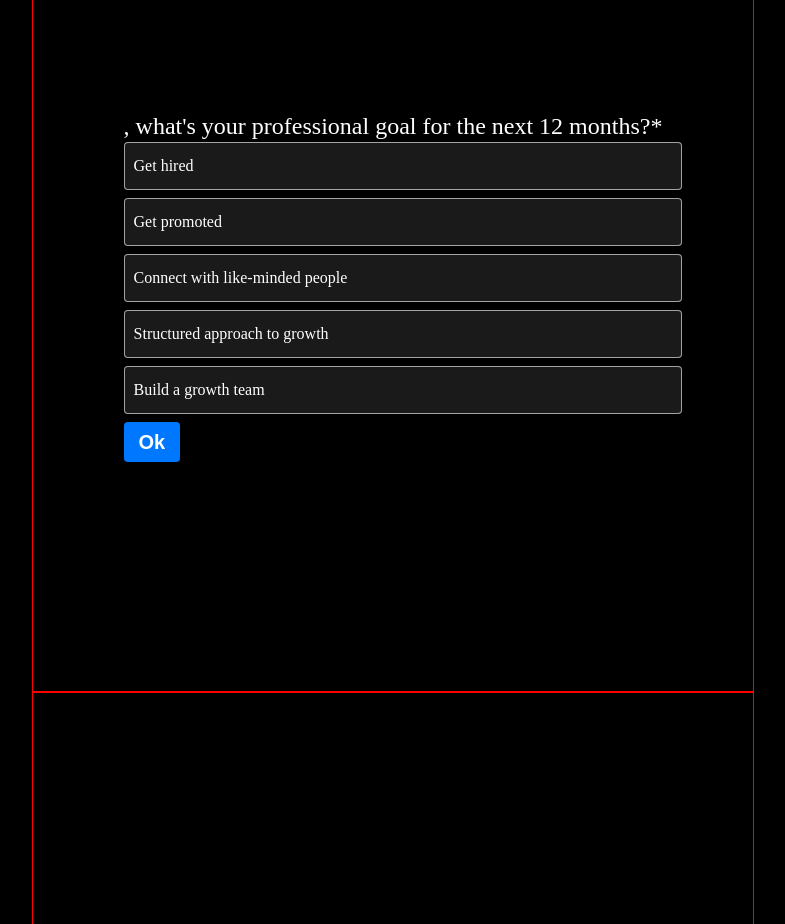
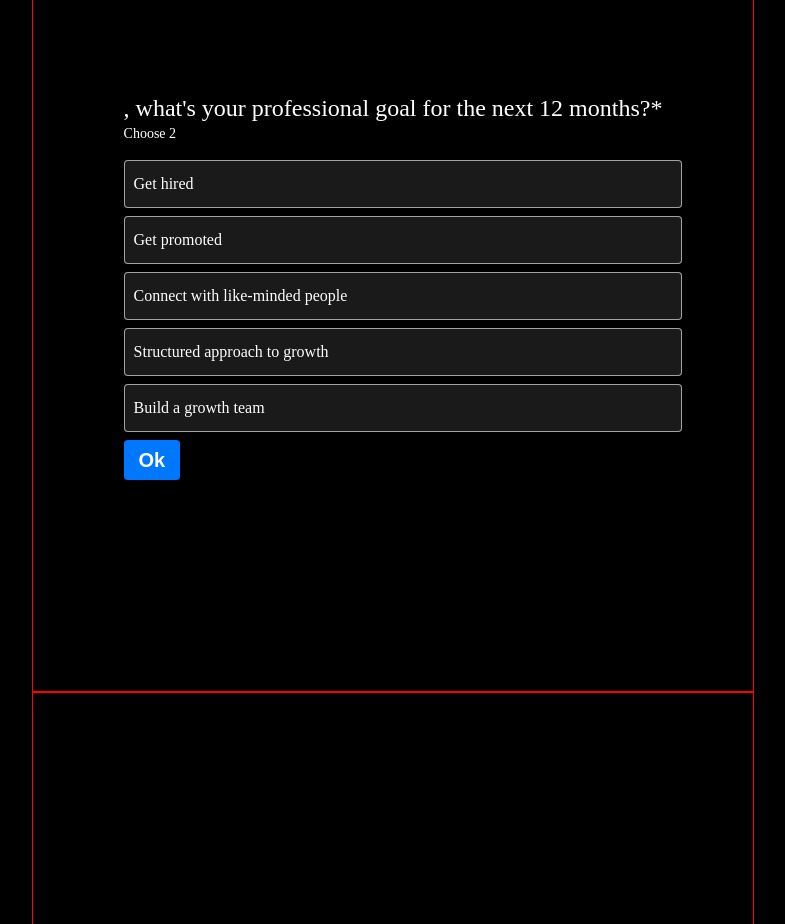
Before and after one commit to casperfernandes/Typeform, a React app: page / in a window 1280 px wide. Shown: the part 4120-5044 px from the top of the page, without its empty margins (247-1032 px from the left). Built offline with nearby package versions, Linux system fonts and the light colour scheme; no server answers.

Commit message:
Field validations and progress bar changes handled

```diff
--- a/src/components/CustomCheckbox.jsx
+++ b/src/components/CustomCheckbox.jsx
@@ -1,5 +1,6 @@
-import { useEffect, useState } from 'react';
+import { useContext, useEffect, useRef, useState } from 'react';
 import styled from 'styled-components';
+import { appContext } from '../appContext/AppProvider';
 
 const Wrapper = styled.div`
   color: white;
@@ -71,16 +72,46 @@ function CustomCheckbox(props) {
     onFieldChange,
     options = [],
     isFieldInView,
-    allowSelectionCount
+    requiredSelectionCount,
+    setError
   } = props;
+
+  const {
+    state: { fieldsViewedWithValue },
+    dispatch
+  } = useContext(appContext);
 
   const [checkedValues, setCheckedValues] = useState(fieldValue || defaultValue);
 
-  const isDisableOptions = checkedValues?.length === allowSelectionCount;
+  const modifyProgressBarRef = useRef(true);
+
+  const isDisableOptions = checkedValues?.length === requiredSelectionCount;
 
   useEffect(() => {
     onFieldChange({ [fieldName]: [...checkedValues] });
   }, [checkedValues, fieldName]);
+
+  useEffect(() => {
+    if (isFieldInView) {
+      // Only if element is in view, modify progress bar
+      // Ref used to prevent multiple useEffect calls because of fieldsViewedWithValue being updated
+      if (!checkedValues?.length && fieldsViewedWithValue && !modifyProgressBarRef.current) {
+        dispatch({
+          type: 'setFieldsViewedWithValue',
+          payload: fieldsViewedWithValue - 1
+        });
+
+        modifyProgressBarRef.current = true;
+      } else if (checkedValues?.length && modifyProgressBarRef.current) {
+        dispatch({
+          type: 'setFieldsViewedWithValue',
+          payload: fieldsViewedWithValue + 1
+        });
+
+        modifyProgressBarRef.current = false;
+      }
+    }
+  }, [isFieldInView, checkedValues, fieldsViewedWithValue, dispatch]);
 
   function handleCheckboxChange(event) {
     const isChecked = event.target.checked;
@@ -95,15 +126,17 @@ function CustomCheckbox(props) {
         return updated;
       });
     }
+
+    setError(false);
   }
 
   function renderSelectionsRemaining() {
     if (!checkedValues?.length) {
-      return `Choose ${allowSelectionCount}`;
+      return `Choose ${requiredSelectionCount}`;
     }
 
-    if (checkedValues?.length < allowSelectionCount) {
-      return `Choose ${allowSelectionCount - checkedValues.length} more`;
+    if (checkedValues?.length < requiredSelectionCount) {
+      return `Choose ${requiredSelectionCount - checkedValues.length} more`;
     }
 
     return '';
@@ -111,13 +144,12 @@ function CustomCheckbox(props) {
 
   return (
     <Wrapper>
-      {allowSelectionCount > 1 ? <div className="remaining-selection">{renderSelectionsRemaining()}</div> : null}
+      {requiredSelectionCount > 1 ? <div className="remaining-selection">{renderSelectionsRemaining()}</div> : null}
 
       <div>
         {options.map(item => {
           const { label, value } = item;
           const isChecked = checkedValues.includes(value);
-          console.log(label, isChecked);
 
           return (
             <div key={`${label}_${value}}`} className="option">
--- a/src/components/CustomInputField.jsx
+++ b/src/components/CustomInputField.jsx
@@ -4,7 +4,7 @@ import { useContext, useRef, useState } from 'react';
 import { appContext } from '../appContext/AppProvider';
 
 function CustomInputField(props) {
-  const { fieldName, fieldValue = '', defaultValue, onFieldChange, isFieldInView } = props;
+  const { fieldName, fieldValue = '', defaultValue, onFieldChange, isFieldInView, error, setError } = props;
 
   const {
     state: { fieldsViewedWithValue },
@@ -31,12 +31,14 @@ function CustomInputField(props) {
           type: 'setFieldsViewedWithValue',
           payload: fieldsViewedWithValue - 1
         });
+
         modifyProgressBarRef.current = true;
       } else if (textValue && modifyProgressBarRef.current) {
         dispatch({
           type: 'setFieldsViewedWithValue',
           payload: fieldsViewedWithValue + 1
         });
+
         modifyProgressBarRef.current = false;
       }
     }
@@ -45,6 +47,7 @@ function CustomInputField(props) {
   function handleInputChange(event) {
     const value = event.target.value;
     onFieldChange({ [event.target.name]: value });
+    setError('');
     setTextValue(value);
   }
 
--- a/src/containers/FieldSection.jsx
+++ b/src/containers/FieldSection.jsx
@@ -2,41 +2,27 @@ import { FIELD_TYPE, STORAGE_KEYS } from '../constants/Miscellaneous';
 
 import { getFromLocalStorage, setToLocalStorage } from '../services/StorageService';
 
+import CustomSelectDropdown from '../components/CustomSelectDrowdown';
+import CustomPhoneField from '../components/CustomPhoneField';
 import CustomInputField from '../components/CustomInputField';
-import CustomSelectDropdown from '../components/CustomSelectDrowdown';
+import CustomCheckbox from '../components/CustomCheckbox';
+import ErrorComponent from '../components/ErrorComponent';
 import SubmitButton from '../components/SubmitButton';
-import { useState } from 'react';
-import CustomCheckbox from '../components/CustomCheckbox';
-import CustomPhoneField from '../components/CustomPhoneField';
 
 function FieldSection(props) {
   const {
     isFieldInView,
-    onSubmit,
-    formDetails: {
-      fieldName,
-      fieldType,
-      defaultValue,
-      options,
-      buttonText,
-      helperText,
-      allowOnlyNumbers,
-      allowSelectionCount,
-      countries
-    }
+    error,
+    setError,
+    handleSubmit,
+    formDetails: { fieldName, fieldType, defaultValue, options, buttonText, helperText, requiredSelectionCount, countries }
   } = props;
-
-  const [error, setError] = useState('');
 
   const formValue = getFromLocalStorage(STORAGE_KEYS.form);
   const fieldValue = formValue?.[fieldName];
 
   function onFieldChange(updatedValue) {
     setToLocalStorage(STORAGE_KEYS.form, { ...formValue, ...updatedValue });
-  }
-
-  function handleSubmit() {
-    onSubmit();
   }
 
   function renderField() {
@@ -49,7 +35,6 @@ function FieldSection(props) {
             defaultValue={defaultValue}
             onFieldChange={onFieldChange}
             isFieldInView={isFieldInView}
-            allowOnlyNumbers={allowOnlyNumbers}
             error={error}
             setError={setError}
           />
@@ -64,7 +49,7 @@ function FieldSection(props) {
             defaultValue={defaultValue}
             onFieldChange={onFieldChange}
             isFieldInView={isFieldInView}
-            onSubmit={onSubmit}
+            handleSubmit={handleSubmit}
             error={error}
             setError={setError}
           />
@@ -78,7 +63,8 @@ function FieldSection(props) {
             defaultValue={defaultValue}
             onFieldChange={onFieldChange}
             options={options}
-            allowSelectionCount={allowSelectionCount}
+            requiredSelectionCount={requiredSelectionCount}
+            handleSubmit={handleSubmit}
             isFieldInView={isFieldInView}
             error={error}
             setError={setError}
@@ -108,7 +94,11 @@ function FieldSection(props) {
     <>
       {renderField()}
 
-      <SubmitButton buttonText={buttonText} helperText={helperText} handleSubmit={handleSubmit} />
+      {error ? (
+        <ErrorComponent message={error} />
+      ) : (
+        <SubmitButton buttonText={buttonText} helperText={helperText} handleSubmit={handleSubmit} />
+      )}
     </>
   );
 }
--- a/src/containers/FormElement.jsx
+++ b/src/containers/FormElement.jsx
@@ -1,5 +1,11 @@
 import { useEffect, useRef, useState } from 'react';
 import styled from 'styled-components';
+
+import { getFromLocalStorage } from '../services/StorageService';
+
+import { isValidField } from '../helpers/formValidation';
+
+import { STORAGE_KEYS } from '../constants/Miscellaneous';
 
 import SubmitButton from '../components/SubmitButton';
 
@@ -31,8 +37,39 @@ function FormElement(props) {
   } = props;
 
   const [isFieldInView, setIsFieldInView] = useState(false);
+  const [error, setError] = useState('');
 
   const fieldRef = useRef(null);
+
+  const isLastField = fieldIndex === lastFieldIndex;
+
+  function onSubmit() {
+    const nextIndex = fieldIndex + 1;
+
+    // Prevent transition once you reach last field
+    if (nextIndex <= lastFieldIndex) {
+      setNextFieldIndex(nextIndex);
+    }
+  }
+
+  function handleSubmit() {
+    const latestForm = getFromLocalStorage(STORAGE_KEYS.form);
+    const currentFieldValue = latestForm?.[fieldName];
+
+    const { isValid, error: errorMessage } = isValidField(currentFieldValue, formDetails);
+
+    if (isValid && !errorMessage) {
+      onSubmit();
+    } else {
+      setError(errorMessage);
+    }
+  }
+
+  function onEnterPressed(event) {
+    if (event.code === 'Enter') {
+      handleSubmit();
+    }
+  }
 
   useEffect(() => {
     // check if current Field is in view
@@ -53,14 +90,15 @@ function FormElement(props) {
     };
   }, []);
 
-  function onSubmit() {
-    const nextIndex = fieldIndex + 1;
-
-    // Prevent transition once you reach last field
-    if (nextIndex <= lastFieldIndex) {
-      setNextFieldIndex(nextIndex);
+  useEffect(() => {
+    if (isFieldInView) {
+      if (!isLastField) {
+        document.addEventListener('keyup', onEnterPressed);
+      }
+    } else {
+      document.removeEventListener('keyup', onEnterPressed);
     }
-  }
+  }, [isFieldInView, isLastField]);
 
   return (
     <>
@@ -70,7 +108,13 @@ function FormElement(props) {
         {description ? <DescriptionWrapper>{description}</DescriptionWrapper> : null}
 
         {fieldName ? (
-          <FieldSection formDetails={formDetails} isFieldInView={isFieldInView} onSubmit={onSubmit} />
+          <FieldSection
+            formDetails={formDetails}
+            isFieldInView={isFieldInView}
+            handleSubmit={handleSubmit}
+            error={error}
+            setError={setError}
+          />
         ) : (
           <SubmitButton buttonText={buttonText} helperText={helperText} handleSubmit={onSubmit} />
         )}
--- /dev/null
+++ b/src/helpers/formValidation.js
@@ -0,0 +1,52 @@
+import { FIELD_TYPE } from '../constants/Miscellaneous';
+
+const isValidEmail = fieldValue => {
+  const emailRegEx =
+    /^(([^<>()[\]\\.,;:\s@\"+]+(\.[^<>()[\]\\.,;:\s@\"+]+)*)|(\".+\"))@((\[[0-9]{1,3}\.[0-9]{1,3}\.[0-9]{1,3}\.[0-9]{1,3}\])|(([a-zA-Z\-0-9]+\.)+[a-zA-Z]{2,}))$/;
+
+  if (emailRegEx.test(fieldValue)) {
+    return { isValid: true, error: '' };
+  }
+
+  return { isValid: false, error: `Hmm... that email doesn't look right` };
+};
+
+export const isValidField = (fieldValue, formDetails) => {
+  const { isRequired = false, isEmail = false, fieldType = '', isPhone = false, requiredSelectionCount } = formDetails || {};
+
+  if (isRequired) {
+    if (fieldValue) {
+      if (isEmail) {
+        return isValidEmail(fieldValue);
+      }
+
+      if (isPhone) {
+        const isPhoneExist = !!(fieldValue?.code && fieldValue?.number);
+
+        if (isPhoneExist) {
+          return { isValid: true, error: '' };
+        }
+
+        return { isValid: false, error: 'Please fill this in' };
+      }
+
+      if ([FIELD_TYPE.selectDropdown, FIELD_TYPE.checkbox].includes(fieldType)) {
+        if (!fieldValue?.length) {
+          return { isValid: false, error: 'Oops! Please make a selection' };
+        }
+
+        if (requiredSelectionCount && fieldValue?.length < requiredSelectionCount) {
+          return { isValid: false, error: 'Please select more choices' };
+        }
+
+        return { isValid: true, error: '' };
+      }
+
+      return { isValid: true, error: '' };
+    }
+
+    return { isValid: false, error: 'Please fill this in' };
+  }
+
+  return { isValid: true, error: '' };
+};
```
Also changed, not shown: src/components/CustomPhoneField.jsx (+35 -3 lines), src/components/CustomSelectDrowdown.jsx (+33 -19 lines).
